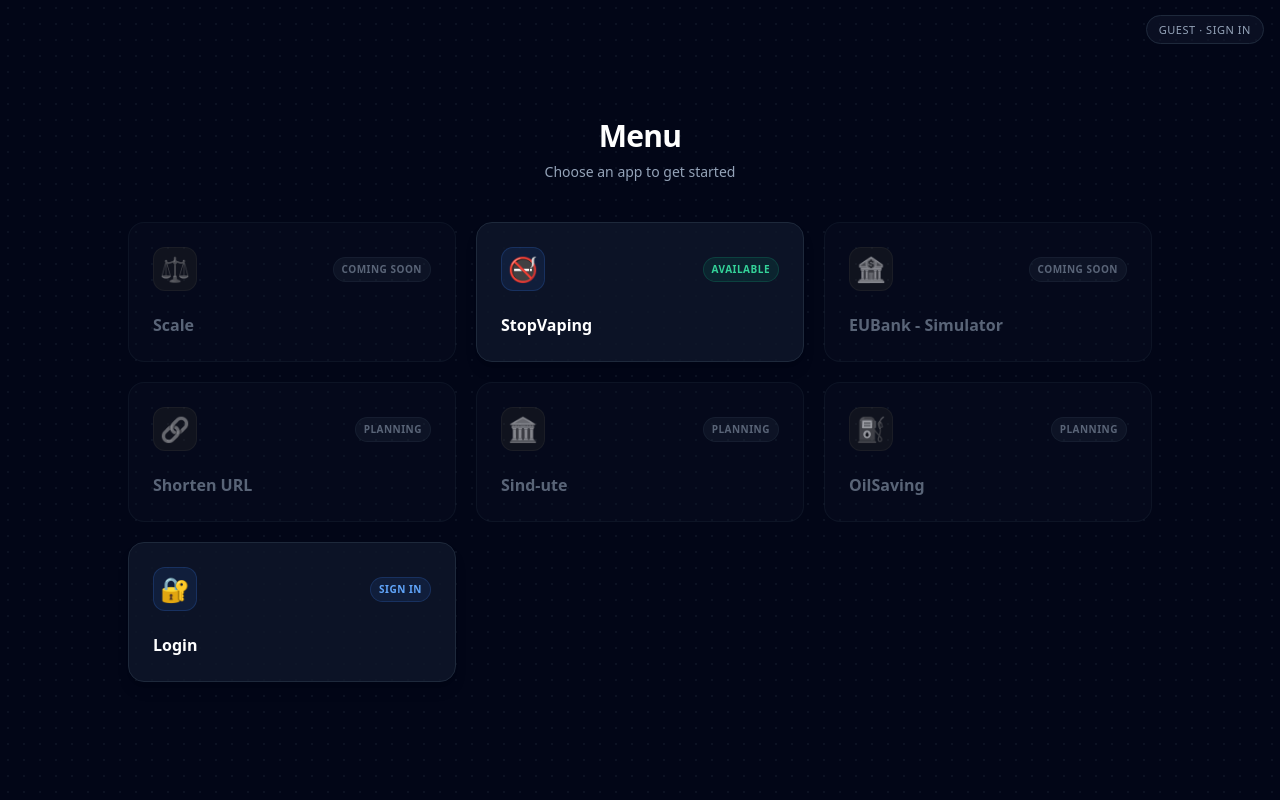
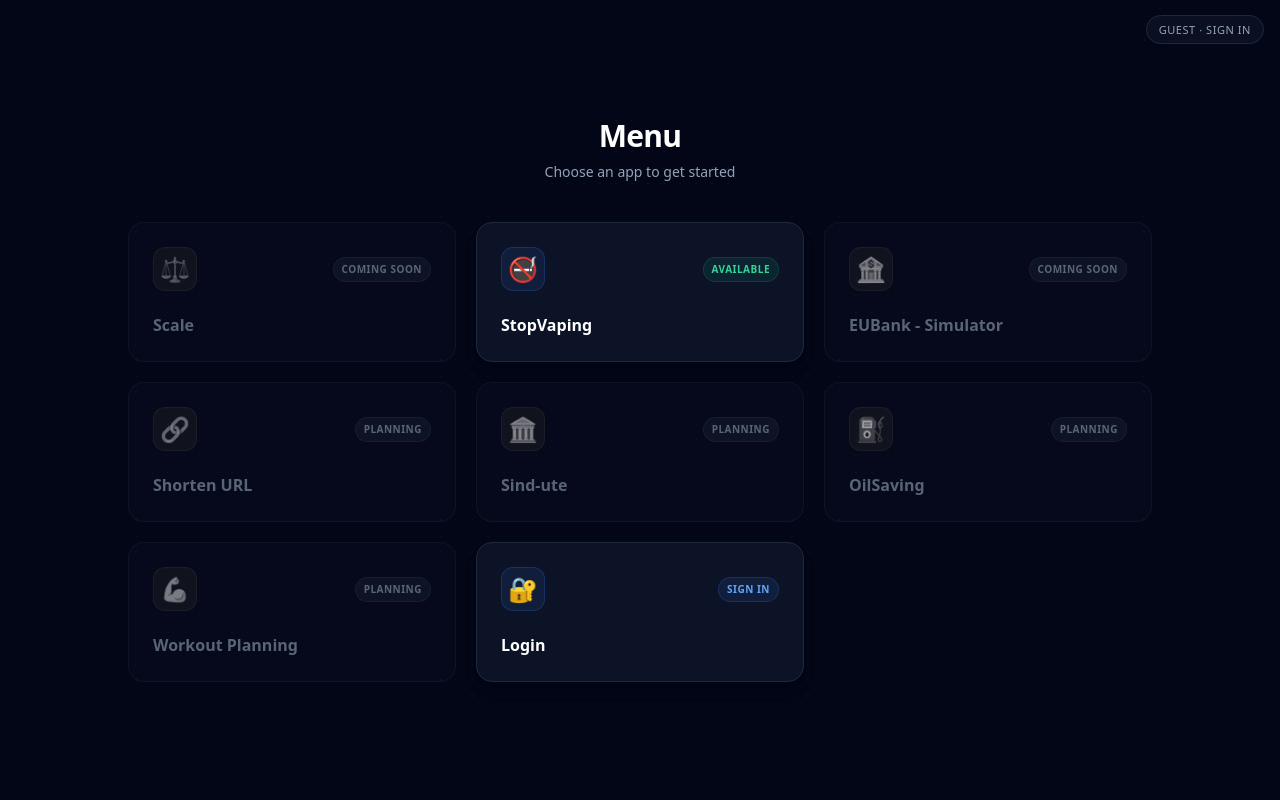
Before and after one commit to jurandir007/eufit, a Flask app: page /dashboard/ in a window 1280 px wide. Run offline with Flask 3, Linux system fonts and the light colour scheme; some libraries are stand-ins or nearby versions.

Commit message:
feat(dashboard): add Workout Planning card

```diff
--- a/app/templates/dashboard/home.html
+++ b/app/templates/dashboard/home.html
@@ -15,7 +15,8 @@
     {'name': 'EUBank - Simulator', 'icon': '🏦', 'status': 'soon'},
     {'name': 'Shorten URL',        'icon': '🔗', 'status': 'planning'},
     {'name': 'Sind-ute',           'icon': '🏛️', 'status': 'planning'},
-    {'name': 'OilSaving',          'icon': '⛽', 'status': 'planning'}
+    {'name': 'OilSaving',          'icon': '⛽', 'status': 'planning'},
+    {'name': 'Workout Planning',   'icon': '💪', 'status': 'planning'}
 ] %}
 
 <div class="grid grid-cols-1 sm:grid-cols-2 lg:grid-cols-3 gap-5">
```
